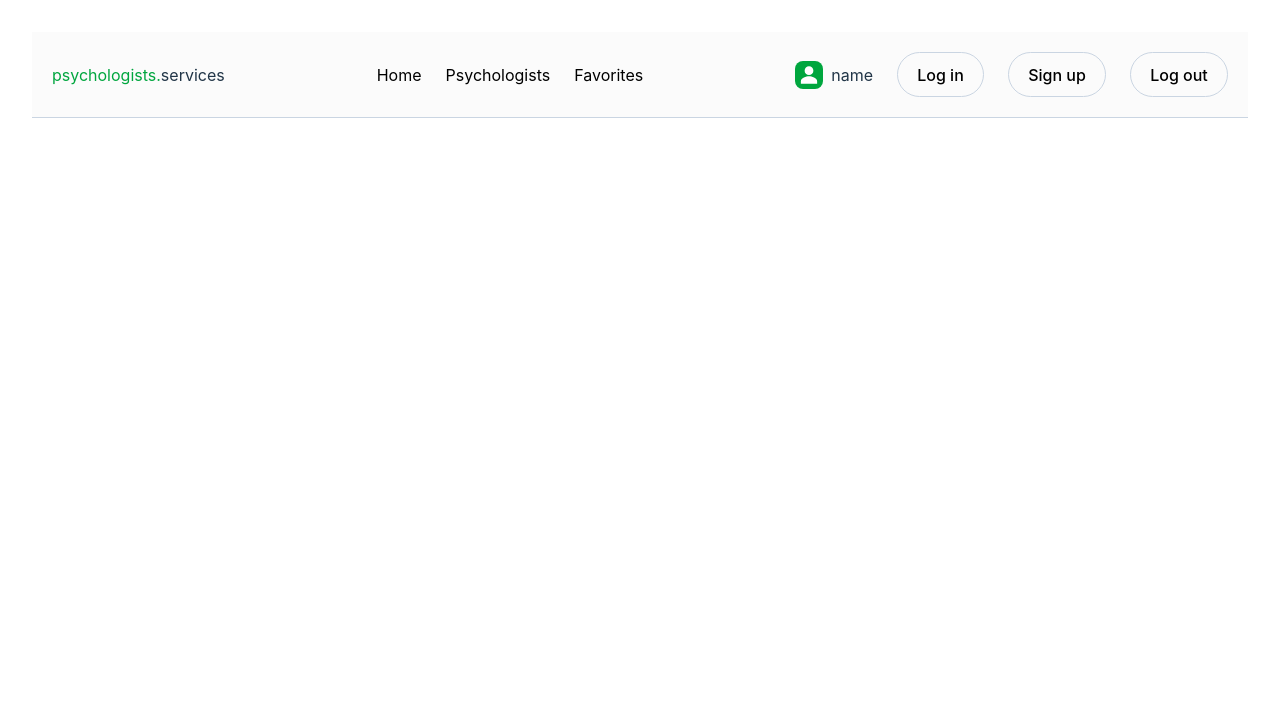
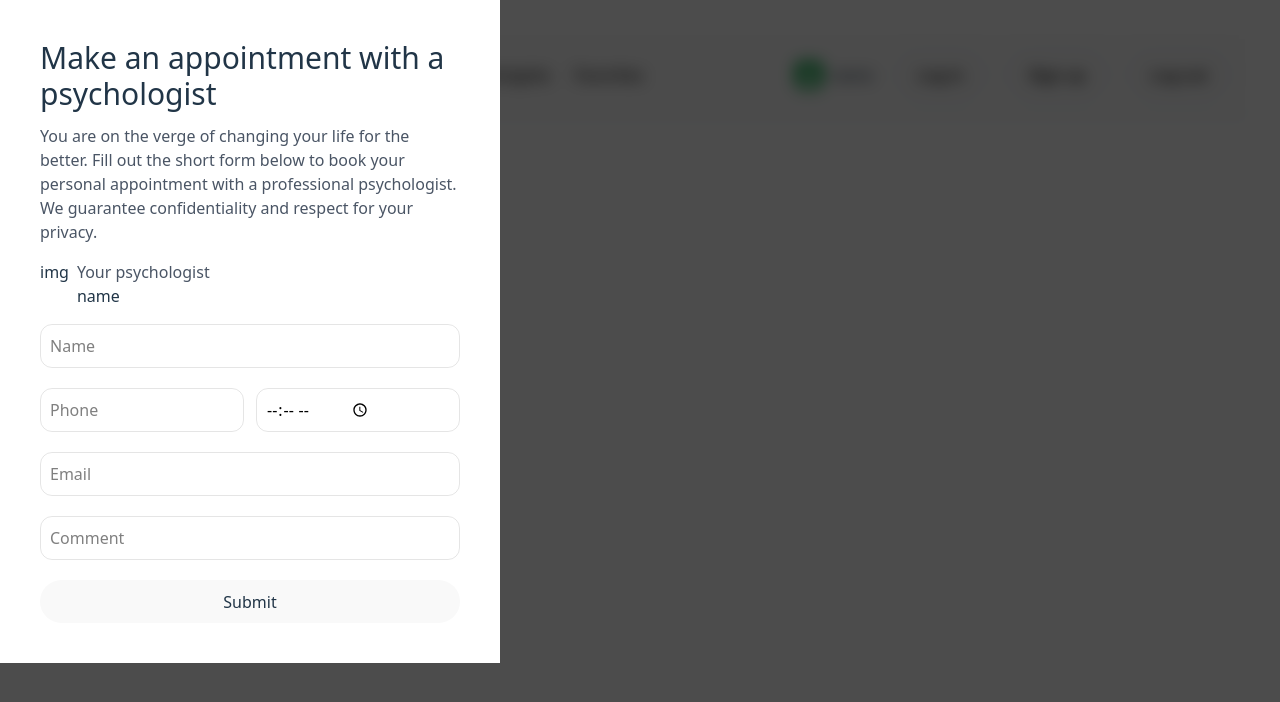
Before and after one commit to gizemcobannnn/psychologists, a React (Vite) app in the folder psychologists/: page /favorites in a window 1280 px wide. Shown: the top 702 px of the page. Built offline with nearby package versions, Linux system fonts and the light colour scheme.

Commit message:
appointment component is ready

```diff
--- a/psychologists/src/App.jsx
+++ b/psychologists/src/App.jsx
@@ -6,6 +6,7 @@ import HomePage from './pages/HomePage'
 import ReadFirebase from './components/ReadFirebase/ReadFirebase'
 import PsychologistPage from './pages/PsychologistPage'
 import Header from './components/Header/Header'
+import Appointment from './components/Appointment/Appointment'
 
 function App() {
 
@@ -15,6 +16,7 @@ function App() {
       {/** <ReadFirebase></ReadFirebase> */}
       {/** <PsychologistPage></PsychologistPage> */}
       {<Header></Header>}
+      <Appointment></Appointment>
       <AppRoute></AppRoute>
 
 
--- /dev/null
+++ b/psychologists/src/components/Appointment/Appointment.jsx
@@ -0,0 +1,100 @@
+import { createPortal } from "react-dom"
+import { Field, Formik ,Form, ErrorMessage} from "formik"
+import { useId } from "react";
+
+export default function Appointment() {
+  const commentId = useId();
+  const emailId = useId();
+  const clockId = useId();
+  const phoneId = useId();
+  const nameId = useId();
+
+  const handleSubmit = (values, actions) => {
+    console.log(values)
+    actions.setSubmitting(false);
+  }
+
+  return createPortal(
+    <div className="z-50 fixed justify-center items-center inset-0 bg-black/70 backdrop-blur-sm">
+      <div className="flex flex-col items-start justify-center bg-white p-10 w-[300px] md:w-[500px]">
+        <div className="text flex flex-col gap-3">
+          <h2 className="text-3xl">Make an appointment with a psychologist</h2>
+          <p className="text-gray-600">You are on the verge of changing your life for the better. Fill out the short form below to book your personal appointment with a professional psychologist. We guarantee confidentiality and respect for your privacy.</p>
+        </div>
+        <div className="flex flex-row gap-2 mt-4">
+          img
+          <div>
+            <p className="text-gray-600">Your psychologist</p>
+            <p>name</p>
+          </div>
+        </div>
+        <div className="flex w-full">
+          <Formik
+            initialValues={{
+              name: "",
+              phone: "",
+              clock: "",
+              email: "",
+              comment: "",
+            }}
+            onSubmit={handleSubmit}
+          >
+            {({ isSubmitting }) => (
+              <Form className="w-full">
+                <div className="flex flex-col gap-5 mt-4">
+                  <div className="flex flex-col gap-5">
+                    <Field
+                      type="text"
+                      name="name"
+                      id={nameId}
+                      className="formInputs"
+                      placeholder="Name"
+                    />
+                    <ErrorMessage name="name" />
+                  </div>
+                  <div className="flex flex-row w-full gap-3">
+                    <Field
+                      placeholder="Phone"
+                      name="phone"
+                      id={phoneId}
+                      type="tel"
+                      className="formInputs"
+                    />
+                    <Field
+                      placeholder="00:00"
+                      name="clock"
+                      id={clockId}
+                      type="time"
+                      className="formInputs"
+                    />
+                  </div>
+                  <div>
+                    <Field
+                      placeholder="Email"
+                      name="email"
+                      id={emailId}
+                      type="email"
+                      className="formInputs"
+                    />
+                  </div>
+                  <div>
+                    <Field
+                      placeholder="Comment"
+                      name="comment"
+                      id={commentId}
+                      type="text"
+                      className="formInputs"
+                    />
+                  </div>
+                  <button>
+                    {isSubmitting ? "Submitting..." : "Submit"}
+                  </button>
+                </div>
+              </Form>
+            )}
+          </Formik>
+        </div>
+      </div>
+    </div>, document.body
+  );
+}
```
